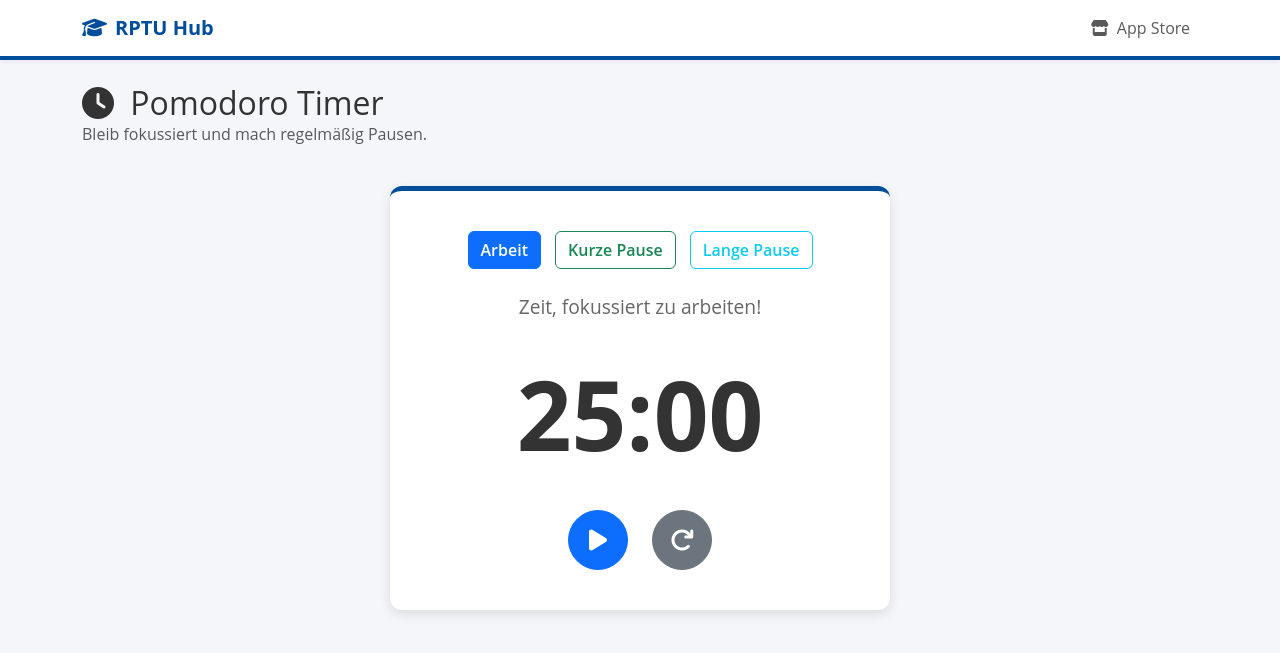
After one commit to pheineke/unihub, a Flask app: page /app/pomodoro in a window 1280 px wide. The commit adds this page. Shown: the top 653 px of the page. Run offline with Flask 3, Linux system fonts and the light colour scheme.

Commit message:
feat: Add Pomodoro tracker app

```diff
--- a/app.py
+++ b/app.py
@@ -55,6 +55,10 @@ def store():
 @app.route("/app/notenrechner")
 def notenrechner():
     return render_template("notenrechner.html", default_courses=DEFAULT_COURSES)
+
+@app.route("/app/pomodoro")
+def pomodoro():
+    return render_template("pomodoro.html")
 
 @app.route("/api/calculate", methods=["POST"])
 def calculate():
--- a/templates/base.html
+++ b/templates/base.html
@@ -78,6 +78,12 @@
                 description: 'Dein persönlicher GPA & ECTS Tracker für das Informatik Studium.',
                 icon: 'fa-calculator',
                 url: '/app/notenrechner'
+            },
+            'pomodoro': {
+                name: 'Pomodoro Timer',
+                description: 'Konzentriert arbeiten und Pausen im Blick behalten mit der Pomodoro-Technik.',
+                icon: 'fa-clock',
+                url: '/app/pomodoro'
             }
         };
 
--- /dev/null
+++ b/templates/pomodoro.html
@@ -0,0 +1,162 @@
+{% extends "base.html" %}
+
+{% block title %}Pomodoro Timer | RPTU Students Hub{% endblock %}
+
+{% block head %}
+<style>
+    .timer-container {
+        background: white;
+        border-radius: 12px;
+        box-shadow: 0 4px 12px rgba(0,0,0,0.1);
+        padding: 40px;
+        text-align: center;
+        max-width: 500px;
+        margin: 0 auto;
+        border-top: 5px solid var(--rptu-blue);
+    }
+    .timer-display {
+        font-size: 6rem;
+        font-weight: bold;
+        font-variant-numeric: tabular-nums;
+        color: var(--rptu-dark);
+        margin: 20px 0;
+    }
+    .mode-btn {
+        margin: 0 5px;
+        font-weight: 600;
+    }
+    .timer-controls button {
+        width: 60px;
+        height: 60px;
+        border-radius: 50%;
+        margin: 0 10px;
+        font-size: 1.5rem;
+    }
+    .status-text {
+        font-size: 1.2rem;
+        color: #666;
+        margin-bottom: 20px;
+    }
+</style>
+{% endblock %}
+
+{% block content %}
+<div class="row mb-4">
+    <div class="col-12">
+        <div class="d-flex align-items-center">
+            <h2 class="m-0"><i class="fas fa-clock me-2"></i> Pomodoro Timer</h2>
+        </div>
+        <p class="text-muted">Bleib fokussiert und mach regelmäßig Pausen.</p>
+    </div>
+</div>
+
+<div class="timer-container mt-4">
+    <div class="mb-4">
+        <button class="btn btn-outline-primary mode-btn active" id="btn-work" onclick="setMode('work')">Arbeit</button>
+        <button class="btn btn-outline-success mode-btn" id="btn-short" onclick="setMode('shortBreak')">Kurze Pause</button>
+        <button class="btn btn-outline-info mode-btn" id="btn-long" onclick="setMode('longBreak')">Lange Pause</button>
+    </div>
+
+    <div class="status-text" id="status-text">Zeit, fokussiert zu arbeiten!</div>
+
+    <div class="timer-display" id="timer-display">25:00</div>
+
+    <div class="timer-controls mt-4">
+        <button class="btn btn-primary" id="btn-play" onclick="toggleTimer()">
+            <i class="fas fa-play" id="play-icon"></i>
+        </button>
+        <button class="btn btn-secondary" id="btn-reset" onclick="resetTimer()">
+            <i class="fas fa-redo"></i>
+        </button>
+    </div>
+</div>
+{% endblock %}
+
+{% block scripts %}
+<script>
+    const modes = {
+        work: { time: 25 * 60, text: 'Zeit, fokussiert zu arbeiten!', color: 'var(--rptu-blue)' },
+        shortBreak: { time: 5 * 60, text: 'Zeit für eine kurze Pause.', color: '#198754' },
+        longBreak: { time: 15 * 60, text: 'Zieh dich etwas zurück, lange Pause.', color: '#0dcaf0' }
+    };
+
+    let currentMode = 'work';
+    let timeLeft = modes[currentMode].time;
+    let timerInterval = null;
+    let isRunning = false;
+
+    const timerDisplay = document.getElementById('timer-display');
+    const statusText = document.getElementById('status-text');
+    const playIcon = document.getElementById('play-icon');
+    const btnPlay = document.getElementById('btn-play');
+
+    function updateDisplay() {
+        const minutes = Math.floor(timeLeft / 60);
+        const seconds = timeLeft % 60;
+        timerDisplay.textContent = `${minutes.toString().padStart(2, '0')}:${seconds.toString().padStart(2, '0')}`;
+        document.title = `${timerDisplay.textContent} | Pomodoro`;
+    }
+
+    function setMode(mode) {
+        if (isRunning) toggleTimer();
+
+        currentMode = mode;
+        timeLeft = modes[mode].time;
+
+        // Update UI
+        document.querySelectorAll('.mode-btn').forEach(btn => btn.classList.remove('active'));
+        if (mode === 'work') document.getElementById('btn-work').classList.add('active');
+        else if (mode === 'shortBreak') document.getElementById('btn-short').classList.add('active');
+        else if (mode === 'longBreak') document.getElementById('btn-long').classList.add('active');
+
+        statusText.textContent = modes[mode].text;
+        timerDisplay.style.color = modes[mode].color;
+
+        updateDisplay();
+    }
+
+    function toggleTimer() {
+        if (isRunning) {
+            clearInterval(timerInterval);
+            playIcon.classList.replace('fa-pause', 'fa-play');
+            btnPlay.classList.replace('btn-warning', 'btn-primary');
+        } else {
+            timerInterval = setInterval(() => {
+                if (timeLeft > 0) {
+                    timeLeft--;
+                    updateDisplay();
+                } else {
+                    clearInterval(timerInterval);
+                    isRunning = false;
+                    playIcon.classList.replace('fa-pause', 'fa-play');
+                    btnPlay.classList.replace('btn-warning', 'btn-primary');
+                    // Play sound
+                    const audio = new Audio('https://actions.google.com/sounds/v1/alarms/beep_short.ogg');
+                    audio.play().catch(e => console.log('Audio play failed', e));
+
+                    if(Notification.permission === 'granted') {
+                        new Notification('Pomodoro Timer', { body: 'Die Zeit ist abgelaufen!' });
+                    }
+                }
+            }, 1000);
+            playIcon.classList.replace('fa-play', 'fa-pause');
+            btnPlay.classList.replace('btn-primary', 'btn-warning');
+
+            // Request notification permission
+            if (Notification.permission !== 'granted' && Notification.permission !== 'denied') {
+                Notification.requestPermission();
+            }
+        }
+        isRunning = !isRunning;
+    }
+
+    function resetTimer() {
+        if (isRunning) toggleTimer();
+        timeLeft = modes[currentMode].time;
+        updateDisplay();
+    }
+
+    // Initialize
+    updateDisplay();
+</script>
+{% endblock %}
```
Also changed, not shown: templates/store.html (+12 -0 lines).
